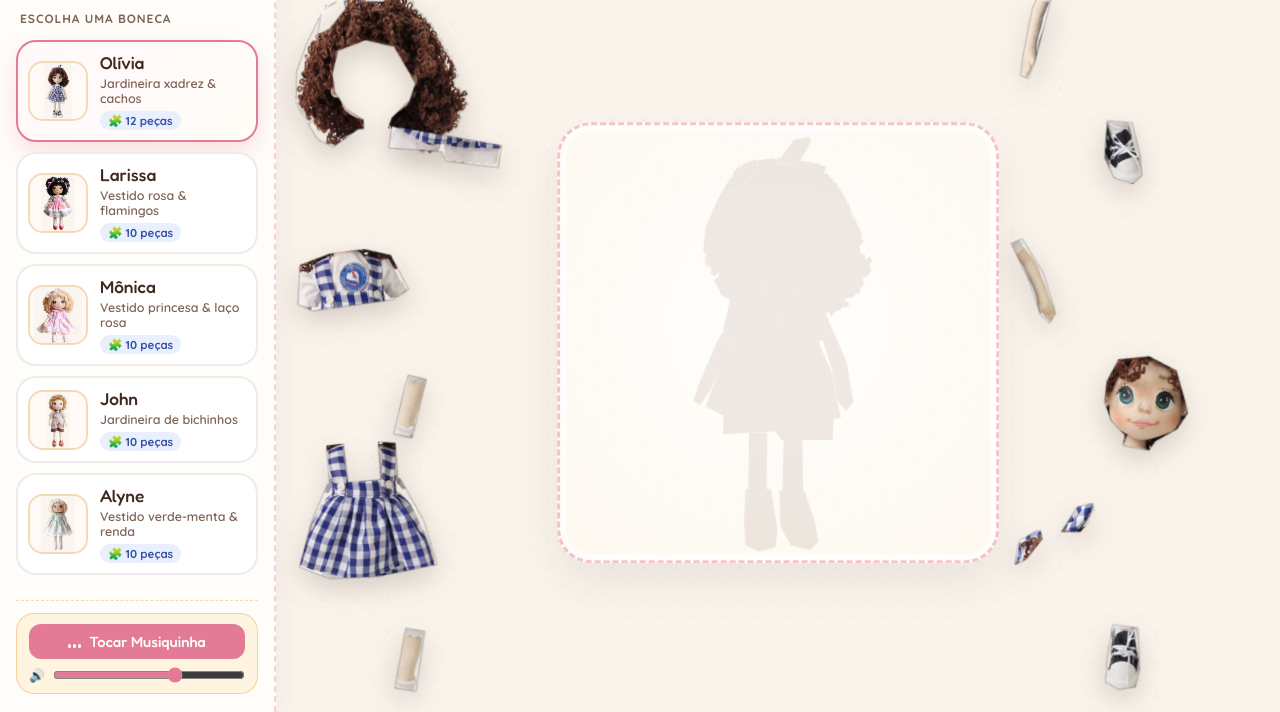
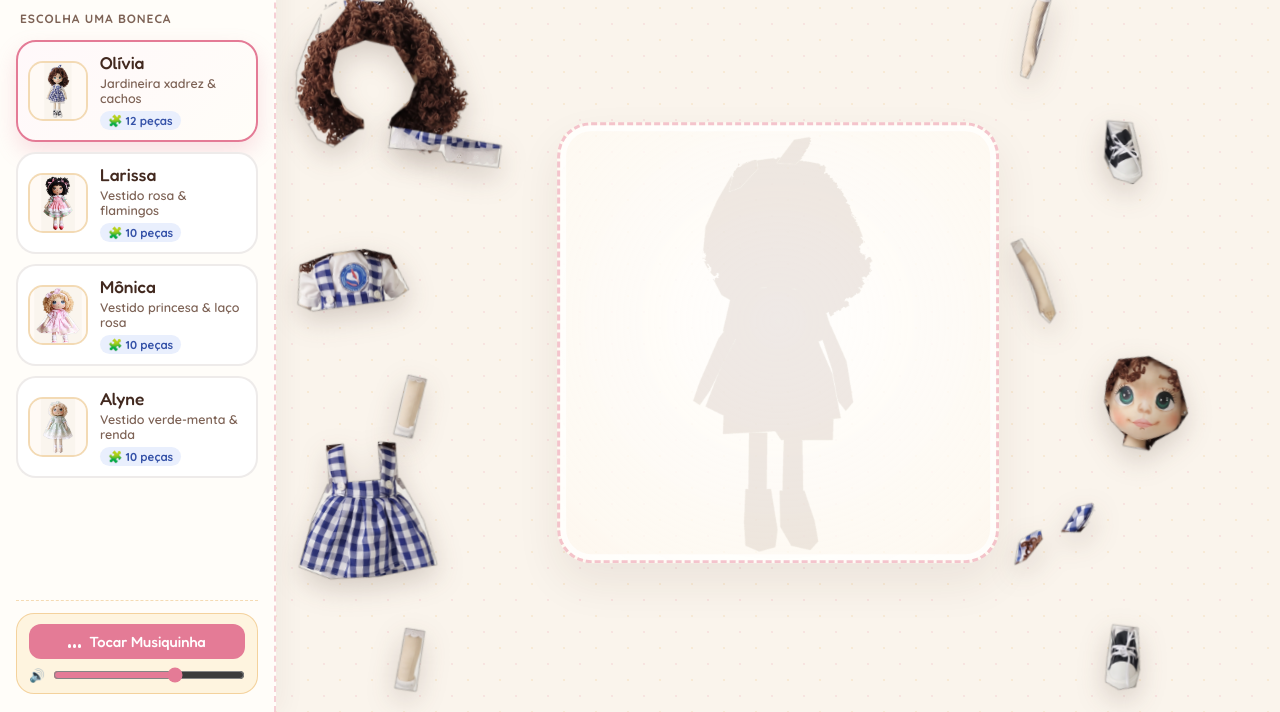
Before and after one commit to SergioRibeiroSilva/monta-desmonta-boneca, a plain HTML site: page index.html in a window 1280 px wide. Shown: the part 88-800 px from the top of the page. Drawn offline with Linux system fonts and the light colour scheme.

Commit message:
Remove o boneco John e mantém as 4 bonecas (Olívia, Larissa, Mônica e Alyne)

```diff
--- a/index.html
+++ b/index.html
@@ -3,7 +3,7 @@
 <head>
   <meta charset="UTF-8" />
   <meta name="viewport" content="width=device-width, initial-scale=1.0, maximum-scale=1.0, user-scalable=no" />
-  <title>Ateliê das Bonecas — Olívia, Larissa, Mônica, John e Alyne</title>
+  <title>Ateliê das Bonecas — Olívia, Larissa, Mônica e Alyne</title>
 
   <!-- Configurações PWA (Instalável no Android, iOS e Desktop) -->
   <link rel="manifest" href="manifest.webmanifest" />
@@ -1190,118 +1190,6 @@
         "y": 1.667,
         "w": 41.833,
         "h": 23.5
-      }
-    ]
-  },
-  {
-    "id": "abner",
-    "name": "John",
-    "subtitle": "Jardineira de bichinhos",
-    "gender": "m",
-    "thumb": "assets/abner/thumb.png",
-    "silhouette": "assets/abner/silhouette.png",
-    "width": 600,
-    "height": 600,
-    "pieces": [
-      {
-        "id": "01_perna_esq",
-        "name": "Perna Esquerda",
-        "file": "assets/abner/01_perna_esq.png",
-        "zIndex": 2,
-        "x": 42.0,
-        "y": 69.833,
-        "w": 5.833,
-        "h": 17.0
-      },
-      {
-        "id": "02_perna_dir",
-        "name": "Perna Direita",
-        "file": "assets/abner/02_perna_dir.png",
-        "zIndex": 2,
-        "x": 52.833,
-        "y": 69.833,
-        "w": 6.167,
-        "h": 17.0
-      },
-      {
-        "id": "03_sapato_esq",
-        "name": "Sapatinho Esquerdo",
-        "file": "assets/abner/03_sapato_esq.png",
-        "zIndex": 4,
-        "x": 39.667,
-        "y": 83.833,
-        "w": 9.167,
-        "h": 15.0
-      },
-      {
-        "id": "04_sapato_dir",
-        "name": "Sapatinho Direito",
-        "file": "assets/abner/04_sapato_dir.png",
-        "zIndex": 4,
-        "x": 51.833,
-        "y": 85.167,
-        "w": 9.5,
-        "h": 13.333
-      },
-      {
-        "id": "05_braco_esq",
-        "name": "Braço Esquerdo",
-        "file": "assets/abner/05_braco_esq.png",
-        "zIndex": 5,
-        "x": 34.0,
-        "y": 44.0,
-        "w": 6.833,
-        "h": 17.833
-      },
-      {
-        "id": "06_braco_dir",
-        "name": "Braço Direito",
-        "file": "assets/abner/06_braco_dir.png",
-        "zIndex": 5,
-        "x": 60.167,
-        "y": 44.0,
-        "w": 7.167,
-        "h": 17.833
-      },
-      {
-        "id": "07_camiseta",
-        "name": "Camiseta de Bolinhas",
-        "file": "assets/abner/07_camiseta.png",
-        "zIndex": 6,
-        "x": 33.833,
-        "y": 32.833,
-        "w": 32.333,
-        "h": 15.333
-      },
-      {
-        "id": "08_jardineira",
-        "name": "Jardineira de Bichinhos",
-        "file": "assets/abner/08_jardineira.png",
-        "zIndex": 7,
-        "x": 37.5,
-        "y": 32.5,
-        "w": 25.0,
-        "h": 39.5
-      },
-      {
-        "id": "09_cabelo",
-        "name": "Cachinhos Caramelo",
-        "file": "assets/abner/09_cabelo.png",
-        "zIndex": 8,
-        "x": 33.833,
-        "y": 3.667,
-        "w": 34.167,
-        "h": 32.167
-      },
-      {
-        "id": "10_rosto",
-        "name": "Rostinho do John",
-        "file": "assets/abner/10_rosto.png",
-        "zIndex": 9,
-        "x": 40.167,
-        "y": 12.667,
-        "w": 21.0,
-        "h": 22.167
       }
     ]
   },
--- a/sw.js
+++ b/sw.js
@@ -1,4 +1,4 @@
-const CACHE_NAME = 'atelie-bonecas-pwa-v2';
+const CACHE_NAME = 'atelie-bonecas-pwa-v3';
 
 const CORE_ASSETS = [
   './',
@@ -13,8 +13,6 @@ const CORE_ASSETS = [
   './assets/larissa/silhouette.png',
   './assets/monica/thumb.png',
   './assets/monica/silhouette.png',
-  './assets/abner/thumb.png',
-  './assets/abner/silhouette.png',
   './assets/alyne/thumb.png',
   './assets/alyne/silhouette.png'
 ];
```
Also changed, not shown: assets/dolls-data.json (+0 -106 lines), assets/abner/01_perna_esq.png (deleted), assets/abner/02_perna_dir.png (deleted), assets/abner/03_sapato_esq.png (deleted), assets/abner/04_sapato_dir.png (deleted), assets/abner/05_braco_esq.png (deleted), assets/abner/06_braco_dir.png (deleted), assets/abner/07_camiseta.png (deleted), assets/abner/08_jardineira.png (deleted), assets/abner/09_cabelo.png (deleted), assets/abner/10_rosto.png (deleted), assets/abner/silhouette.png (deleted), assets/abner/thumb.png (deleted), manifest.webmanifest, 1 other file.
